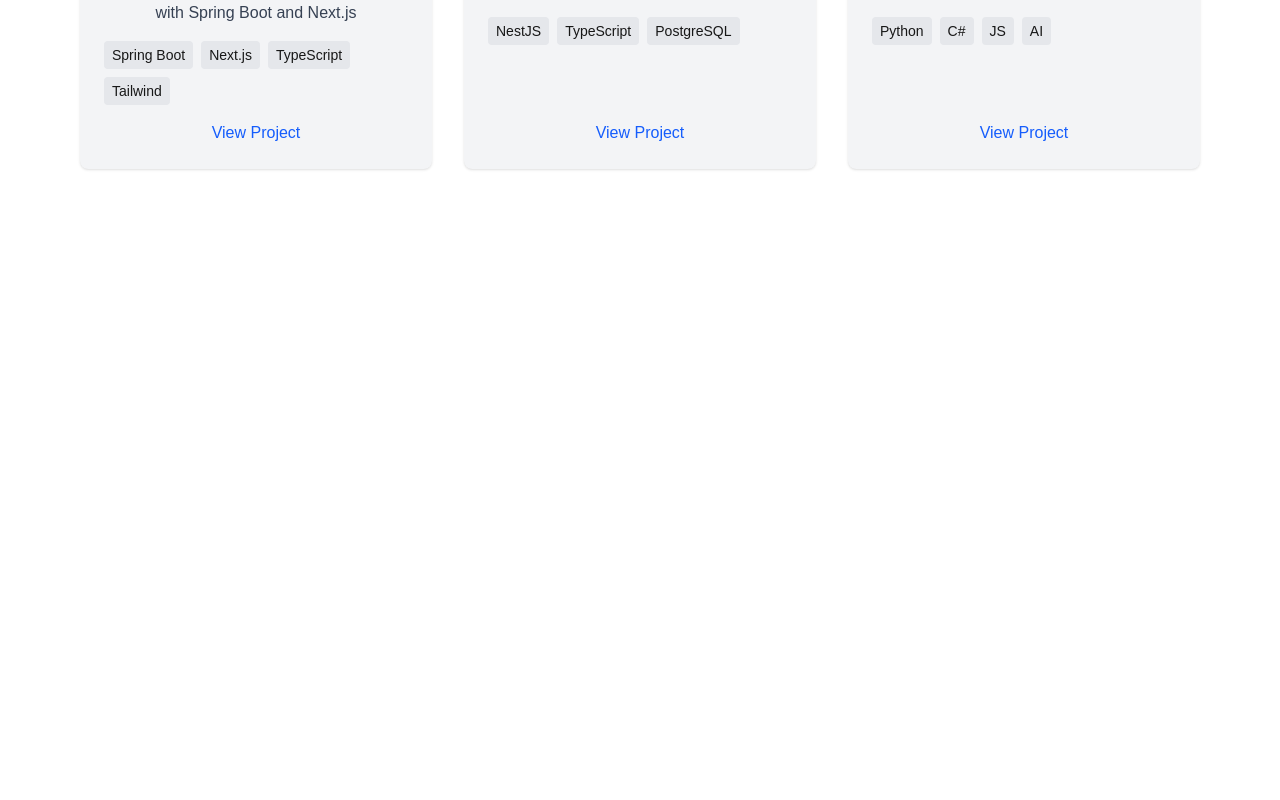
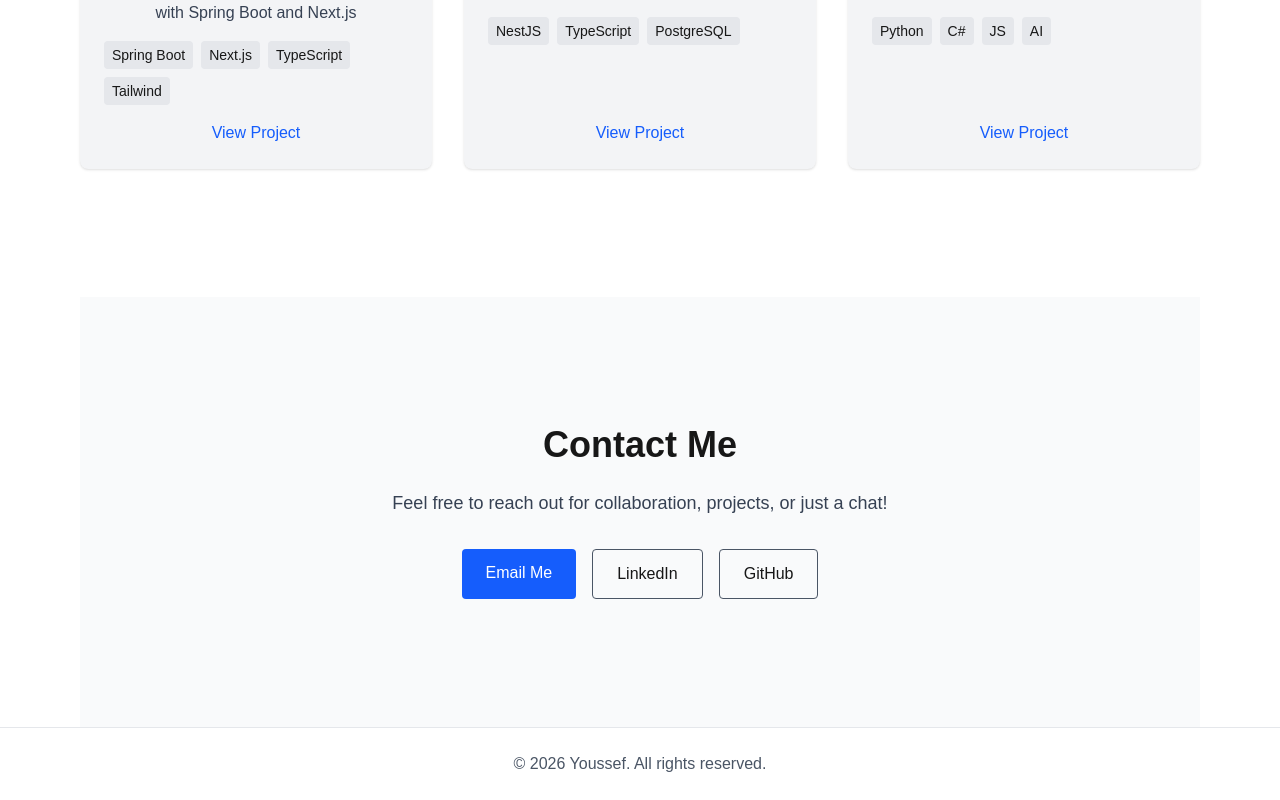
Before and after one commit to youtinid2930/youssef-tinid-portfolio, a Next.js app: page / in a window 1280 px wide. Shown: the part 2095-2895 px from the top of the page. Before the commit the page ends 2392 px from the top, so only its background shows below. Built offline with nearby package versions, Linux system fonts and the light colour scheme.

Commit message:
feat: add Contact section with links and Footer component

```diff
--- a/app/page.tsx
+++ b/app/page.tsx
@@ -2,6 +2,7 @@ import Hero from "@/components/sections/Hero";
 import About from "@/components/sections/About";
 import Skills from "@/components/sections/Skills";
 import Projects from "@/components/sections/Projects";
+import Contact from "@/components/sections/Contact";
 
 export default function Page() {
   return (
@@ -10,6 +11,7 @@ export default function Page() {
       <About />
       <Skills />
       <Projects />
+      <Contact />
     </>
   );
 }
--- a/components/layout/Footer.tsx
+++ b/components/layout/Footer.tsx
@@ -1,7 +1,7 @@
-export default function Footer () {
-    return (
-        <div>
-
-        </div>
-    )
+export default function Footer() {
+  return (
+    <footer className="w-full py-6 bg-white border-t border-gray-200 text-center text-gray-600">
+      © {new Date().getFullYear()} Youssef. All rights reserved.
+    </footer>
+  );
 }
--- /dev/null
+++ b/components/sections/Contact.tsx
@@ -0,0 +1,34 @@
+export default function Contact() {
+  return (
+    <section id="contact" className="py-32 bg-gray-50">
+      <div className="max-w-3xl mx-auto text-center">
+        <h2 className="text-4xl font-bold mb-6">Contact Me</h2>
+        <p className="text-lg text-gray-700 mb-8">
+          Feel free to reach out for collaboration, projects, or just a chat!
+        </p>
+        <div className="flex flex-col sm:flex-row justify-center gap-4">
+          <a
+            href="mailto:tinidyoussef.pro@gmail.com"
+            className="px-6 py-3 bg-blue-600 text-white rounded hover:bg-blue-700 transition"
+          >
+            Email Me
+          </a>
+          <a
+            href="https://www.linkedin.com/in/youssef-tinid/"
+            target="_blank"
+            className="px-6 py-3 border border-gray-600 rounded hover:bg-gray-100 transition"
+          >
+            LinkedIn
+          </a>
+          <a
+            href="https://github.com/youtinid2930"
+            target="_blank"
+            className="px-6 py-3 border border-gray-600 rounded hover:bg-gray-100 transition"
+          >
+            GitHub
+          </a>
+        </div>
+      </div>
+    </section>
+  );
+}
```
